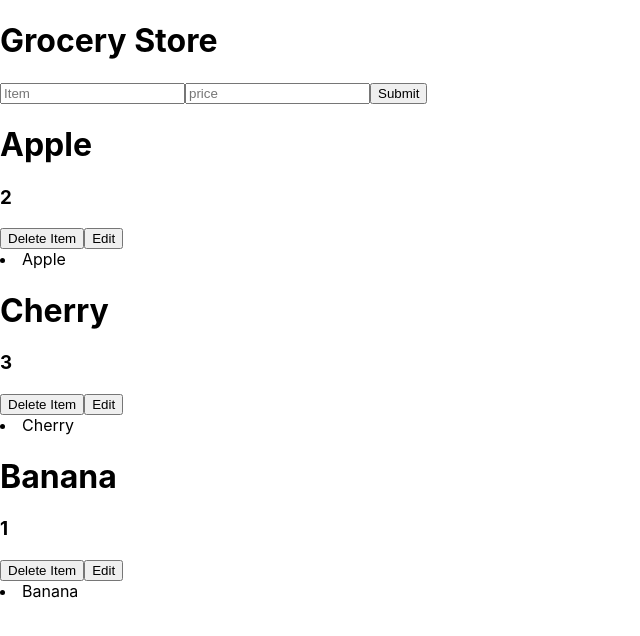
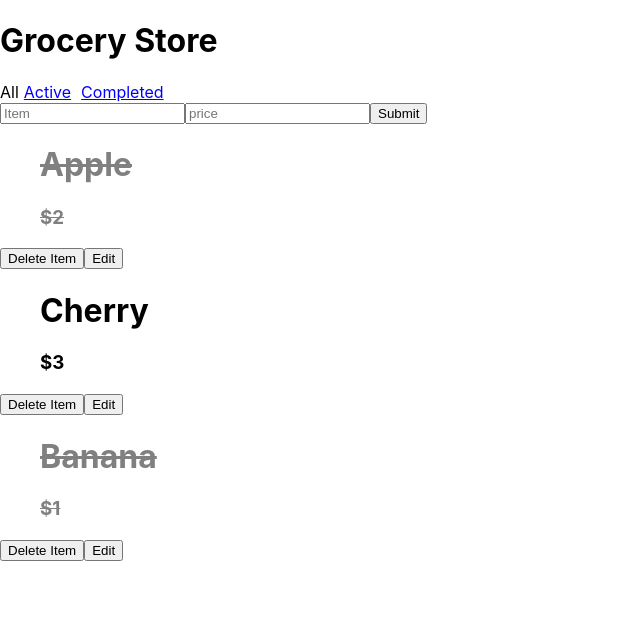
Before and after one commit to schmidtsean/js-grocery, a React (Create React App) app: page / in a window 1280 px wide. Shown: the top 636 px of the page, without its empty margins (0-640 px from the left). Built offline with nearby package versions, Linux system fonts and the light colour scheme.

Commit message:
working on lines

```diff
--- a/src/App.js
+++ b/src/App.js
@@ -1,18 +1,20 @@
 import { Component } from 'react';
 import GroceryList from './components/grocery/GroceryList';
 import GroceryForm from './components/grocery/GroceryForm';
+import Footer from './components/grocery/Footer';
 class App extends Component {
   state = {
     groceries: [
-      { id: 1, item: "Apple", price: "2"},
-      { id: 2, item: "Cherry", price: "3"},
-      { id: 3, item: "Banana", price: "1"},
+      { id: 1, item: "Apple", price: "$2", complete: true},
+      { id: 2, item: "Cherry", price: "$3", complete: false},
+      { id: 3, item: "Banana", price: "$1", complete: true},
 
-    ]
+    ],
+    filter: 'All'
   }
+  setFilter = (filter) => this.setState({ filter })
+  getId = () => {
 
-  getId = () => {
-    // NOTE We are just using this as a helper function for id's since we aren't using a db yet
     return Math.floor((1 + Math.random()) * 0x10000)
       .toString(16)
       .substring(1);
@@ -35,9 +37,11 @@ class App extends Component {
 
   updateGrocery = (incomingGrocery) => {
     const {groceries} = this.state
-    const {id} = incomingGrocery
+    const {id, complete} = incomingGrocery
+    const newGrocery ={ id: this.getId(), id, complete}
     this.setState({
-      groceries: groceries.map( g => {
+      groceries:
+      groceries.map( g => {
         if (g.id === id ) {
           return {...incomingGrocery}
         }
@@ -45,7 +49,17 @@ class App extends Component {
       })
     })
   }
-
+  visibleItems = () => {
+    const { groceries, filter } = this.state
+    switch(filter) {
+      case 'Active':
+        return groceries.filter( g => !g.complete)
+      case 'Completed':
+        return groceries.filter( g => g.complete)
+      default:
+        return groceries
+    }
+  }
   updateComplete = (id) => {
     const { groceries } = this.state
     this.setState({
@@ -62,13 +76,15 @@ class App extends Component {
   }
 
   render() {
-    const { groceries } = this.state
+    const { groceries, filter } = this.state
 
     return (
       <>
       <h1>Grocery Store</h1>
+      <Footer filter={filter} setFilter={this.setFilter} />
       <GroceryForm addGrocery={this.addGrocery}/>
       <GroceryList
+       groceries={this.visibleItems()}
        groceries={groceries}
        removeGrocery={this.removeGrocery}
        updateGrocery={this.updateGrocery}
--- /dev/null
+++ b/src/components/grocery/Footer.js
@@ -0,0 +1,26 @@
+const styles = {
+  link: {
+    cursor: 'pointer',
+    textDecoration: 'underline',
+    color: 'blue',
+    marginLeft: '5px',
+    marginRight: '5px',
+  }
+}
+const filterLink = (current, name, setFilter) => {
+  if (current === name) {
+    return <span>{name}</span>
+  } else {
+    return <span style={styles.link} onClick={() => setFilter(name)}>{name}</span>
+  }
+}
+const Footer = ({ filter, setFilter}) => {
+  return (
+    <div>
+      {
+        ['All', 'Active', 'Completed'].map( f => filterLink(filter, f, setFilter))
+      }
+    </div>
+  )
+}
+export default Footer;
--- a/src/components/grocery/Grocery.js
+++ b/src/components/grocery/Grocery.js
@@ -3,39 +3,45 @@ import GroceryForm from './GroceryForm';
 class Grocery extends Component {
     state = { editing: false }
     toggleEdit = () => {
-        const { editing, complete, uncomplete } = this.state
+        const { editing } = this.state
         this.setState({ editing: !editing })
     }
     render() {
         const { editing } = this.state
         const { item, price, id, removeGrocery, complete, updateGrocery} = this.props
+        const styles = {
+          complete: {
+              color: "gray",
+              textDecoration: 'line-through'
+          }
+    }
         return(
+
         <div>
+              <ul style={ complete ? {...styles.complete } : null }
+             onClick={() => updateGrocery(id)}>
             <h1>{item}</h1>
             <h3>{price}</h3>
+            </ul>
+
             <button onClick={() => removeGrocery(id)}>
                 Delete Item
             </button>
+
+
             {
                 editing ?
                 <GroceryForm {...this.props} toggleEdit={this.toggleEdit} />
                 :
                 <button onClick={() => this.toggleEdit()}>Edit</button>
             }
-             <li
-             style={ complete ? {...styles.complete } : null }
-             onClick={() => updateGrocery(id)}
-             >
-                {item}
-             </li>
+
+
+
+
           </div>
          )
        }
     }
-    const styles = {
-      complete: {
-          color: "gray",
-          textDecoration: 'line-through'
-      }
-}
+
 export default Grocery;
--- a/src/components/grocery/GroceryForm.js
+++ b/src/components/grocery/GroceryForm.js
@@ -1,16 +1,19 @@
 import { Component } from 'react';
   class GroceryForm extends Component {
-    state = { item: "", price: "" }
+    state = { item: "", price: "", complete: false }
 
 
   handleSubmit = (c) => {
     c.preventDefault()
     if (this.props.id) {
       const { updateGrocery, toggleEdit } = this.props
+      this.setState({ item: "", complete: false})
       updateGrocery(this.state)
+
       toggleEdit()
     } else {
       this.props.addGrocery(this.state)
+
     }
     this.setState({ item: "", price: "" })
   }
--- a/src/components/grocery/GroceryList.js
+++ b/src/components/grocery/GroceryList.js
@@ -5,7 +5,7 @@ const GroceryList = ({ groceries, removeGrocery, updateGrocery, complete }) => {
     <>
       {
         groceries.map( g => (
-          <Grocery
+          <Grocery key={g.id}
             {...g}
             removeGrocery={removeGrocery}
             updateGrocery={updateGrocery}
```
Lines whose indentation alone changed are shown as unchanged.
